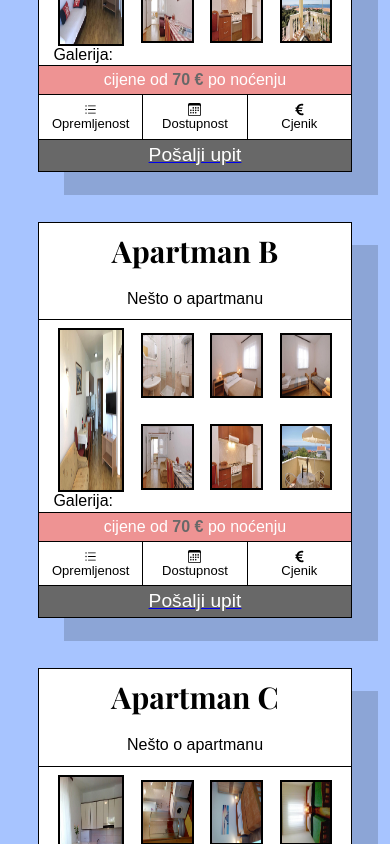
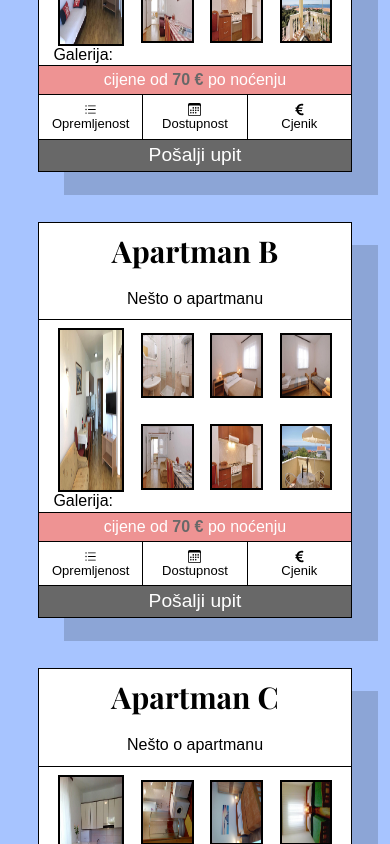
Before and after one commit to stancic/apartmani-smit, a React (Create React App) app: page / in a window 390 px wide. Shown: the part 1220-2064 px from the top of the page. Built offline with nearby package versions, Linux system fonts and the light colour scheme; a web font is replaced by a local one.

Commit message:
solved minor issuse again, create mobile menu and form functionality

```diff
--- a/package.json
+++ b/package.json
@@ -20,7 +20,7 @@
     "test": "react-scripts test",
 	"eject": "react-scripts eject",
 	"predeploy": "npm run build",
-	"deploy": "rm -rf build gh-pages -d build"
+	"deploy": "gh-pages -d build"
   },
   "eslintConfig": {
     "extends": "react-app"
--- a/src/Components/apartments/OneApartmentMobile.js
+++ b/src/Components/apartments/OneApartmentMobile.js
@@ -57,7 +57,7 @@ function OneApartmentMobile({ name, description, abovePrice, price, belowPrice,
 						<p>{priceMenu}</p>
 					</div>
 				</div>
-				<Link smooth to="/#about-us-message">
+				<Link smooth to="/#about-us-message" style={{textDecoration:'none'}}>
 					<div className="request-button-container-mobile">
 						<p>{buttonText}</p>
 					</div>
--- a/src/Components/navigation/Navigation.js
+++ b/src/Components/navigation/Navigation.js
@@ -46,7 +46,7 @@ function Navigation({ title, firstLink, secondLink, thirdLink, contact, button_t
 						<Link to="/" className="nav-contact contact"  style={scrollState ? {color: 'black'} : {}}>{contact}</Link>
 					</li>
 					<li className="nav-contact-item">
-						<Button button_text={button_text} style={scrollState ? {color: 'black', border: '1px solid black'} : {}}/>
+						<Link smooth to="/#about-us-message" style={{textDecoration:'none'}}><Button button_text={button_text} style={scrollState ? {color: 'black', border: '1px solid black'} : {}}/></Link>
 					</li>
 				</ul>
 			</div>
```
